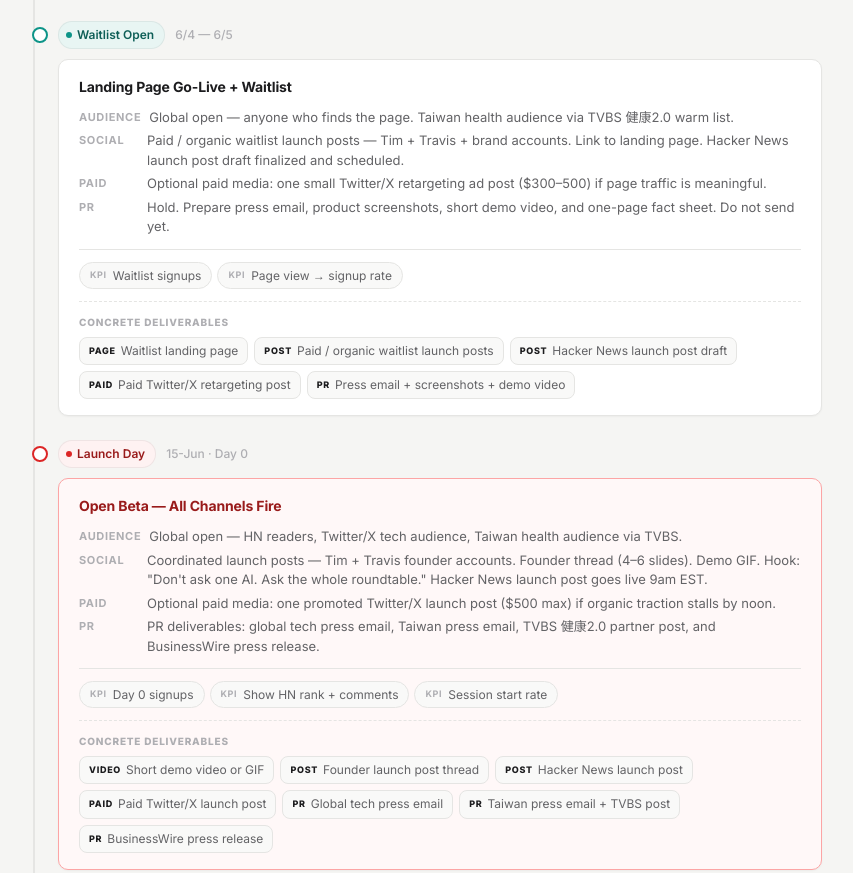
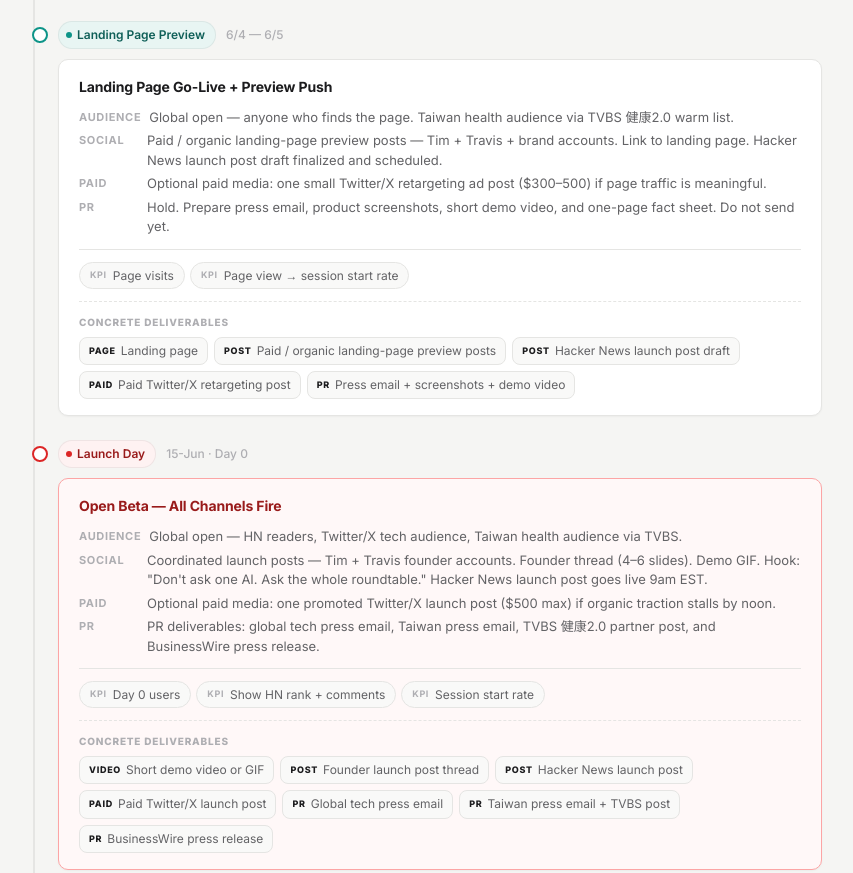
Before and after one commit to amandaclaw88-web/roundtable-ai-timeline, a plain HTML site: page index.html in a window 1280 px wide. Shown: the part 2654-3527 px from the top of the page, without its empty margins (216-1069 px from the left). Drawn offline with Linux system fonts and the light colour scheme.

Commit message:
Remove waitlist framing from GTM timeline

```diff
--- a/index.html
+++ b/index.html
@@ -546,30 +546,30 @@
         </div>
       </div>
 
-      <!-- ── Waitlist Open ── -->
+      <!-- ── Landing Page Preview ── -->
       <div class="tl-group">
         <div class="tl-phase-hd">
           <div class="tl-node" style="--nc:var(--wl-dot)"></div>
           <div class="phase-pill" style="--pb:var(--wl-bg);--pt:var(--wl-text);--pdot:var(--wl-dot)">
-            <span class="pd"></span>Waitlist Open
+            <span class="pd"></span>Landing Page Preview
           </div>
           <span class="tl-date-label">6/4 — 6/5</span>
         </div>
         <div class="tl-cards">
 
           <div class="tl-card">
-            <h3>Landing Page Go-Live + Waitlist</h3>
+            <h3>Landing Page Go-Live + Preview Push</h3>
             <div class="tl-meta">
               <div class="tl-row"><span class="tl-lbl">Audience</span><span class="tl-val">Global open — anyone who finds the page. Taiwan health audience via TVBS 健康2.0 warm list.</span></div>
-              <div class="tl-row"><span class="tl-lbl">Social</span><span class="tl-val">Paid / organic waitlist launch posts — Tim + Travis + brand accounts. Link to landing page. Hacker News launch post draft finalized and scheduled.</span></div>
+              <div class="tl-row"><span class="tl-lbl">Social</span><span class="tl-val">Paid / organic landing-page preview posts — Tim + Travis + brand accounts. Link to landing page. Hacker News launch post draft finalized and scheduled.</span></div>
               <div class="tl-row"><span class="tl-lbl">Paid</span><span class="tl-val">Optional paid media: one small Twitter/X retargeting ad post ($300–500) if page traffic is meaningful.</span></div>
               <div class="tl-row"><span class="tl-lbl">PR</span><span class="tl-val">Hold. Prepare press email, product screenshots, short demo video, and one-page fact sheet. Do not send yet.</span></div>
             </div>
             <div class="kpi-row">
-              <div class="kpi-chip"><span class="cl">KPI</span> Waitlist signups</div>
-              <div class="kpi-chip"><span class="cl">KPI</span> Page view → signup rate</div>
+              <div class="kpi-chip"><span class="cl">KPI</span> Page visits</div>
+              <div class="kpi-chip"><span class="cl">KPI</span> Page view → session start rate</div>
             </div>
-            <div class="asset-row"><span class="asset-label">Concrete deliverables</span><div class="asset-list"><span class="asset-chip"><b>Page</b> Waitlist landing page</span><span class="asset-chip"><b>Post</b> Paid / organic waitlist launch posts</span><span class="asset-chip"><b>Post</b> Hacker News launch post draft</span><span class="asset-chip"><b>Paid</b> Paid Twitter/X retargeting post</span><span class="asset-chip"><b>PR</b> Press email + screenshots + demo video</span></div></div>
+            <div class="asset-row"><span class="asset-label">Concrete deliverables</span><div class="asset-list"><span class="asset-chip"><b>Page</b> Landing page</span><span class="asset-chip"><b>Post</b> Paid / organic landing-page preview posts</span><span class="asset-chip"><b>Post</b> Hacker News launch post draft</span><span class="asset-chip"><b>Paid</b> Paid Twitter/X retargeting post</span><span class="asset-chip"><b>PR</b> Press email + screenshots + demo video</span></div></div>
           </div>
 
         </div>
@@ -595,7 +595,7 @@
               <div class="tl-row"><span class="tl-lbl">PR</span><span class="tl-val">PR deliverables: global tech press email, Taiwan press email, TVBS 健康2.0 partner post, and BusinessWire press release.</span></div>
             </div>
             <div class="kpi-row">
-              <div class="kpi-chip"><span class="cl">KPI</span> Day 0 signups</div>
+              <div class="kpi-chip"><span class="cl">KPI</span> Day 0 users</div>
               <div class="kpi-chip"><span class="cl">KPI</span> Show HN rank + comments</div>
               <div class="kpi-chip"><span class="cl">KPI</span> Session start rate</div>
             </div>
@@ -621,7 +621,7 @@
             <div class="tl-meta">
               <div class="tl-row"><span class="tl-lbl">Audience</span><span class="tl-val">Newly signed-up users + Taiwan health audience via TVBS drop (Week 2).</span></div>
               <div class="tl-row"><span class="tl-lbl">Social</span><span class="tl-val">TVBS 健康2.0 partner content drop Week 2. Session recap cards shared by early users — repost and amplify. Ask power users directly to share their session card.</span></div>
-              <div class="tl-row"><span class="tl-lbl">Paid</span><span class="tl-val">Paid media: one newsletter sponsorship placement such as TLDR or Ben's Bites. Track signup and activated-user cost.</span></div>
+              <div class="tl-row"><span class="tl-lbl">Paid</span><span class="tl-val">Paid media: one newsletter sponsorship placement such as TLDR or Ben's Bites. Track visitor and activated-user cost.</span></div>
               <div class="tl-row"><span class="tl-lbl">PR</span><span class="tl-val">PR deliverables: journalist follow-up email and tech newsletter editor pitch email. No new story angle until retention data exists.</span></div>
             </div>
             <div class="kpi-row">
```
Also changed, not shown: roundtable-rollout-timeline.png, 1 other file.
